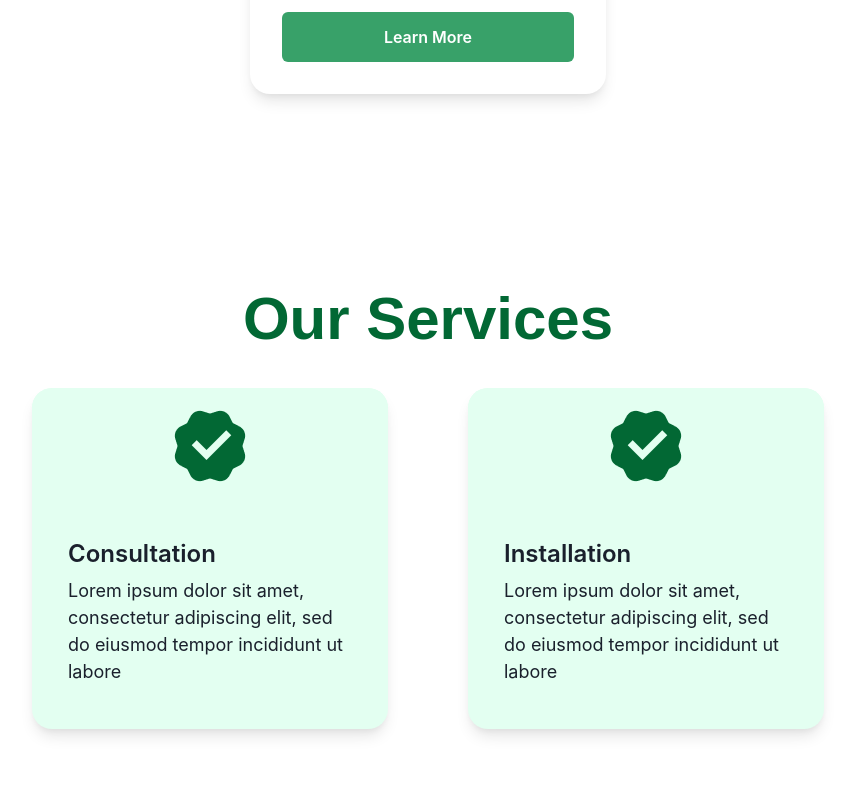
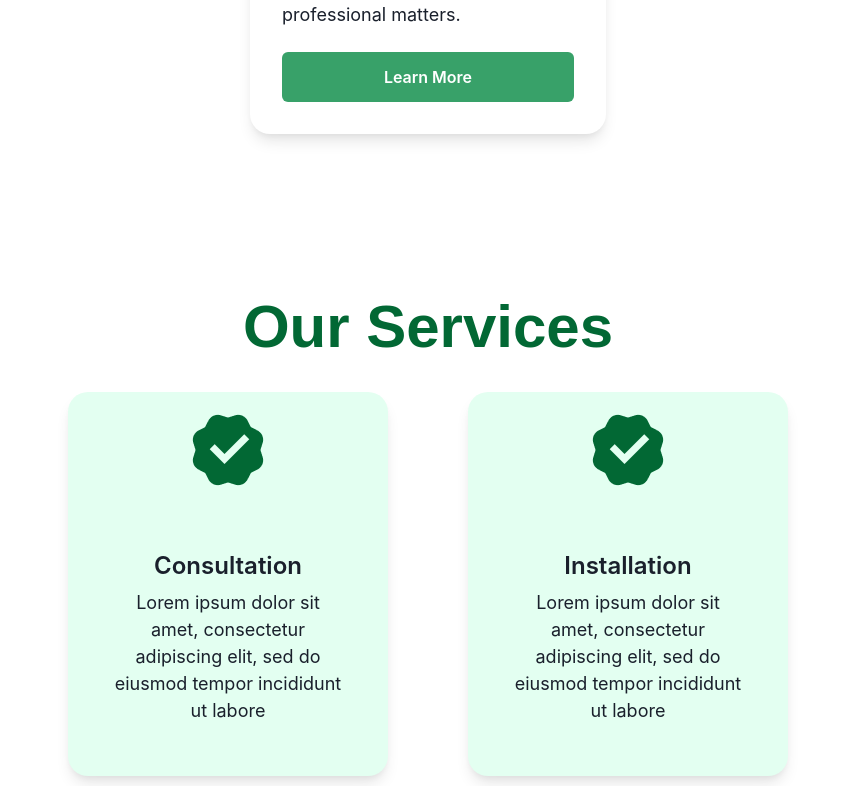
Before and after one commit to ExesEnergyInt/ExesEnergyW, a React (Vite) app: page / in a window 1280 px wide. Shown: the part 2203-2989 px from the top of the page, without its empty margins (212-1067 px from the left). Built offline with nearby package versions, Linux system fonts and the light colour scheme.

Commit message:
new change

```diff
--- a/src/Pages/Home/Hero.jsx
+++ b/src/Pages/Home/Hero.jsx
@@ -14,7 +14,7 @@ function Hero() {
       px={4}
     >
       <Box
-        mt={{ base: '10%', sm: '10%', md: '10%', lg: '10%' }}
+        mt={{ base: '8%', sm: '8%', md: '10%', lg: '15%' }}
         textAlign="center"
         maxWidth="90vw"
       >
--- a/src/Pages/Home/Services.jsx
+++ b/src/Pages/Home/Services.jsx
@@ -1,10 +1,20 @@
-import { Flex, Box, Text, Card, CardBody, Stack, Image, Heading } from '@chakra-ui/react';
+import {
+  Flex,
+  Box,
+  Text,
+  Card,
+  CardBody,
+  Stack,
+  Image,
+  Heading,
+} from '@chakra-ui/react';
 import React from 'react';
 import { ServData } from './ServData';
 
 function Services() {
   return (
-    <Flex p={{ base: 4, md: 8, lg: 20 }} flexDir="column" alignItems="center">
+    <Flex p={{ base: 4, md: 8, lg: 20 }} flexDir="column" alignItems="center"
+    >
       <Text
         as="h1"
         fontSize={{ base: '3xl', md: '5xl', lg: '6xl' }}
@@ -12,17 +22,16 @@ function Services() {
         fontWeight="700"
         color="#026834"
         textAlign="center"
-        m={8}
+        mb={8}
       >
         Our Services
       </Text>
 
       <Flex
         mx="auto"
-        gap={{ base: 6, md: 10, lg: 20 }}
+        gap={{ base: 6, md: 10, lg: 12 }}
         wrap="wrap"
         justifyContent="center"
-        flexDir={{ base: "column", lg: "row" }}
       >
         {ServData.map((data, index) => {
           const { image, heading, text } = data;
@@ -30,12 +39,14 @@ function Services() {
             <Card
               key={index}
               direction="column"
-              mt={{ base: 4, lg: 1 }}
               borderRadius="20px"
               overflow="hidden"
-              width={{ base: "100%", sm: "80%", md: "300px", lg: "356px" }}
+              width={{ base: "100%", sm: "80%", md: "280px", lg: "320px" }}
               boxShadow="lg"
               bgColor="#E3FFF1"
+              mx={{ base: 0, md: 4 }}
+              mb={6}
+              alignItems="center"
             >
               <Flex justifyContent="center" alignItems="center" bgColor="#E3FFF1">
                 <Image
@@ -47,9 +58,13 @@ function Services() {
                 />
               </Flex>
 
-              <Stack m={{ base: 2, md: 4 }}>
+              <Stack m={{ base: 4, md: 6 }} alignItems="center">
                 <CardBody>
-                  <Heading fontSize={{ base: "lg", md: "xl", lg: "2xl" }} fontWeight={600}>
+                  <Heading
+                    fontSize={{ base: "lg", md: "xl", lg: "2xl" }}
+                    fontWeight={600}
+                    textAlign="center"
+                  >
                     {heading}
                   </Heading>
 
@@ -57,6 +72,7 @@ function Services() {
                     py={2}
                     fontSize={{ base: "sm", md: "md", lg: "lg" }}
                     fontWeight={400}
+                    textAlign="center"
                   >
                     {text}
                   </Text>
--- a/src/Pages/Home/Solution.jsx
+++ b/src/Pages/Home/Solution.jsx
@@ -8,6 +8,7 @@ function Solution() {
       p={{ base: 4, md: 8, lg: 20 }}
       flexDir="column"
       alignItems="center"
+      mt={10}
     >
       <Text
         as="h1"
```
